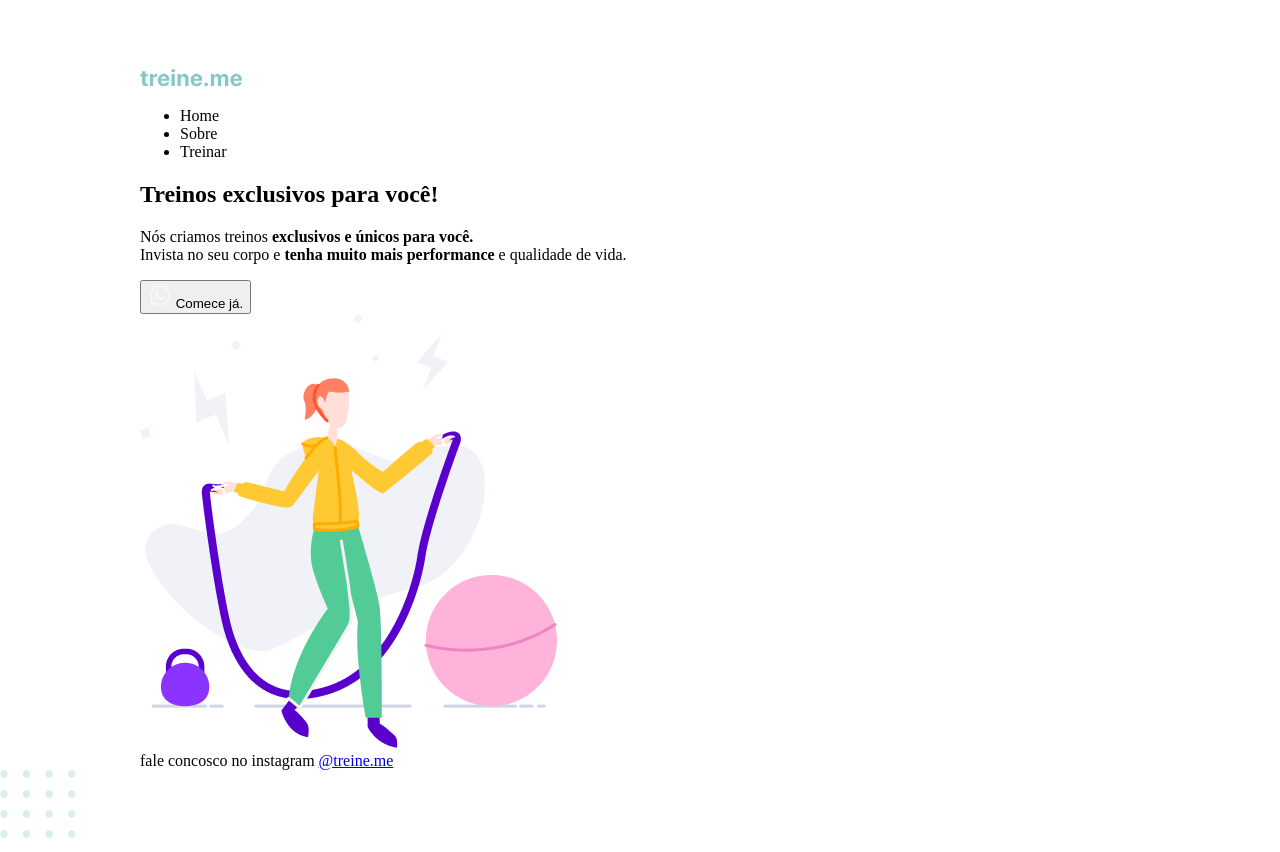
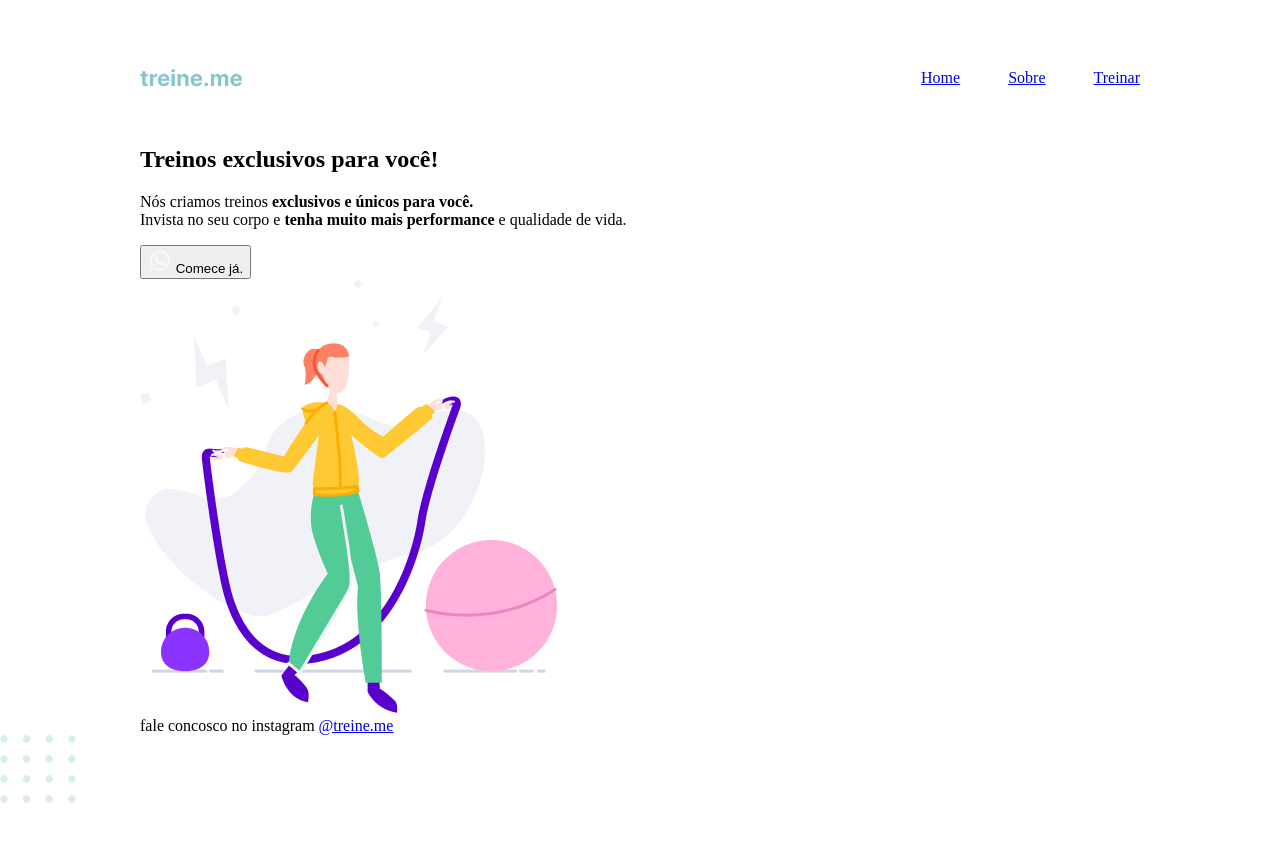
Before and after one commit to Letimberg/explorer-projeto02, a plain HTML site: page index.html in a window 1280 px wide. After the commit the page ends 817 px from the top, so only its background shows below. Drawn offline with Linux system fonts and the light colour scheme.

Commit message:
Refatoração header para nav

```diff
--- a/index.html
+++ b/index.html
@@ -6,21 +6,20 @@
         <link rel="icon" href="images/img.png" type="image/x-icon" />
         <title>Treine.me</title>
 
-        <link rel="stylesheet" href="style.css">
+        <link rel="stylesheet" href="style.css" />
     </head>
     <body>
         <div class="page">
-            <header>
-                <img src="images/logo.svg" alt="Treine.me" />
-
-                <nav>
-                    <ul>
-                        <li>Home</li>
-                        <li>Sobre</li>
-                        <li>Treinar</li>
-                    </ul>
-                </nav>
-            </header>
+            <nav>
+                <a id="logo" href="#">
+                    <img src="images/logo.svg" alt="Treine.me" />
+                </a>
+                <ul>
+                    <li><a href="#">Home</a></li>
+                    <li><a href="#">Sobre</a></li>
+                    <li><a href="#">Treinar</a></li>
+                </ul>
+            </nav>
 
             <main>
                 <section>
--- a/style.css
+++ b/style.css
@@ -6,3 +6,19 @@ body {
     width: 1000px;
     margin: 65px auto 0;
 }
+
+nav {
+    display: flex;
+    justify-content: space-between;
+    align-items: center;
+
+    margin-bottom: 55px;
+}
+
+ul {
+    display: flex;
+    gap: 48px;
+    list-style: none;
+    margin: 0;
+    padding: 0;
+}
```
